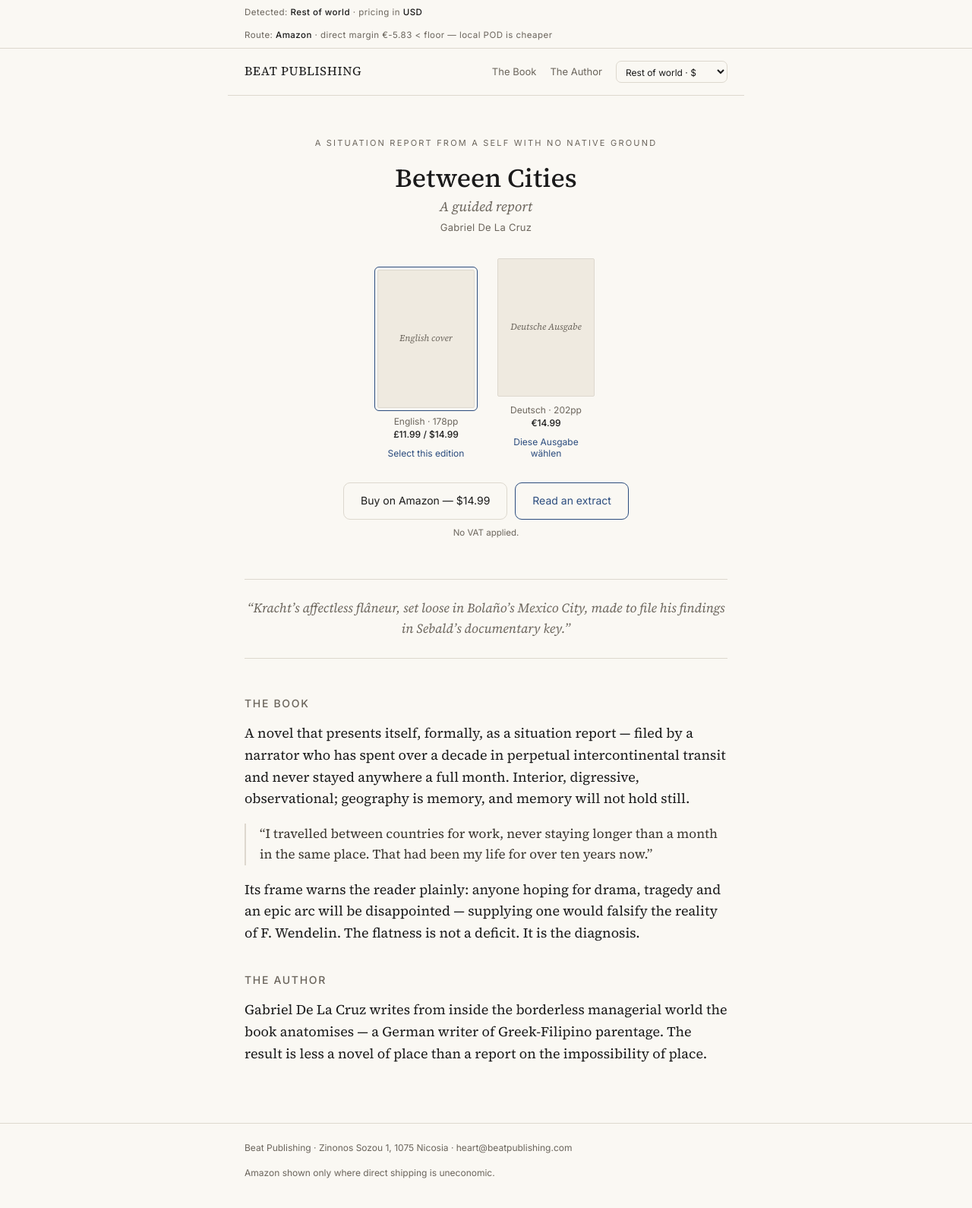
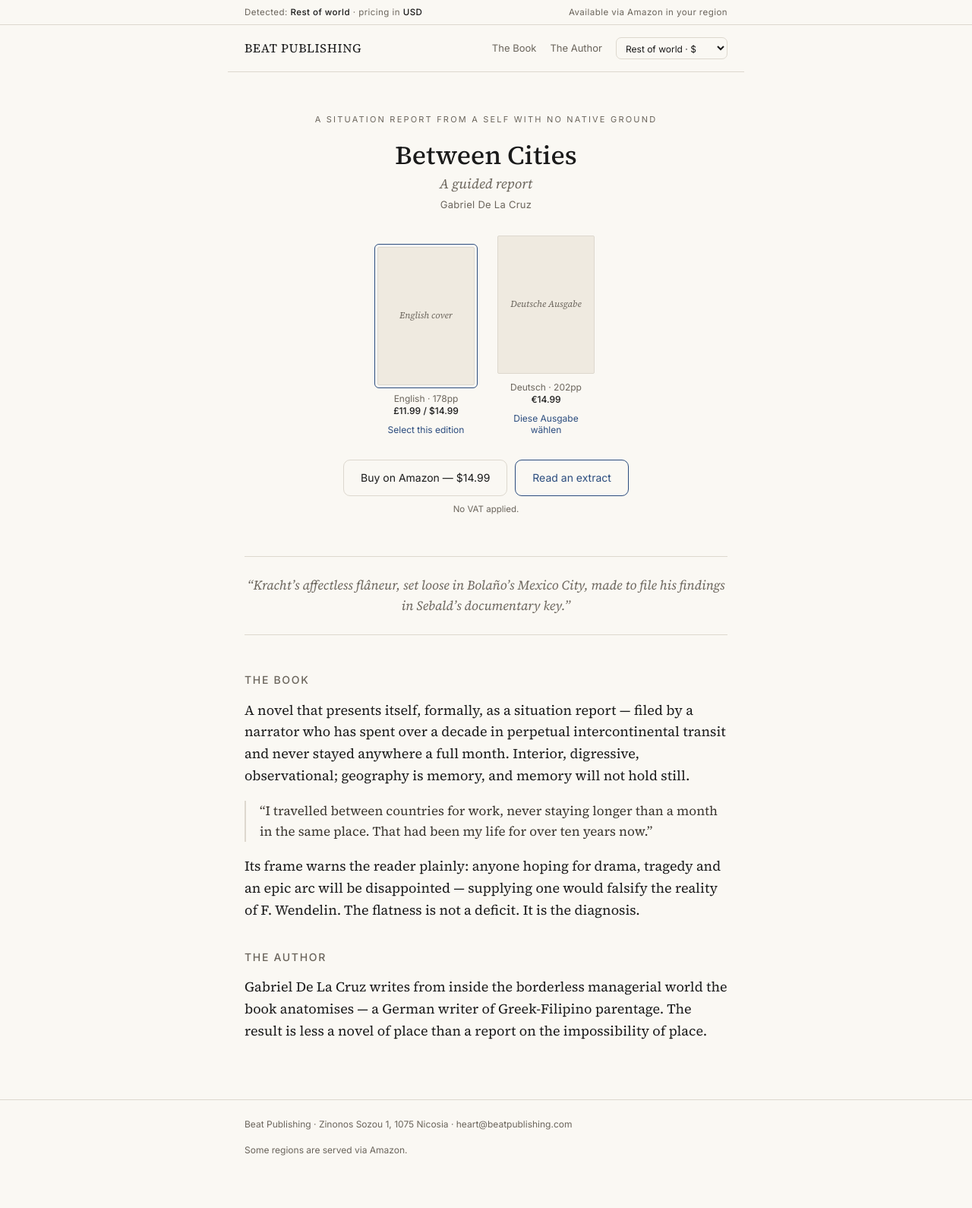
Before and after one commit to Gabitodelacruz/beat-publishing, a plain HTML site: page index.html in a window 1280 px wide. Shown: the whole page at 76% size. Drawn offline with Linux system fonts and the light colour scheme.

Commit message:
Update index.html

```diff
--- a/index.html
+++ b/index.html
@@ -144,7 +144,7 @@
 <footer>
   <div class="wrap">
     <span>Beat Publishing · Zinonos Sozou 1, 1075 Nicosia · heart@beatpublishing.com</span>
-    <span id="f-route">Amazon shown only where direct shipping is uneconomic.</span>
+    <span id="f-route">Some regions are served via Amazon.</span>
   </div>
 </footer>
 
@@ -235,13 +235,13 @@ function render(){
     actions.innerHTML =
       '<a class="btn btn-primary" href="'+link+'">Order direct — '+priceTxt+'</a>'+
       '<a class="btn btn-ghost" href="#book">Read an extract</a>';
-    route.innerHTML = 'Route: <b>direct</b> · est. margin €'+margin.toFixed(2)+' ≥ floor €'+CATALOG.margin_floor_eur.toFixed(2);
+    route.textContent = 'Ships direct from the publisher';
   } else {
     const az = CATALOG.amazon[state.country] || CATALOG.amazon.DEFAULT;
     actions.innerHTML =
       '<a class="btn btn-amazon" href="'+az+'">Buy on Amazon — '+priceTxt+'</a>'+
       '<a class="btn btn-ghost" href="#book">Read an extract</a>';
-    route.innerHTML = 'Route: <b>Amazon</b> · direct margin €'+margin.toFixed(2)+' &lt; floor — local POD is cheaper';
+    route.textContent = 'Available via Amazon in your region';
   }
 
   const v = document.getElementById("vat");
```
